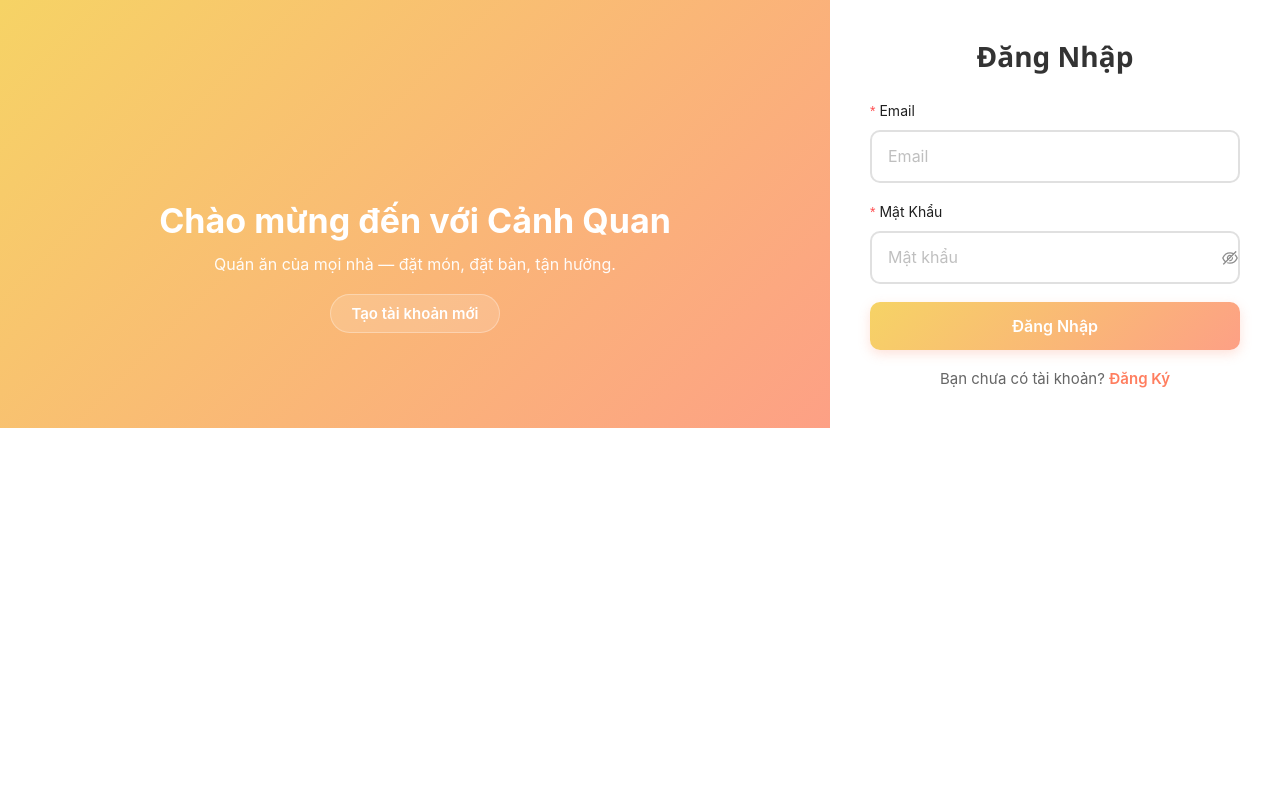
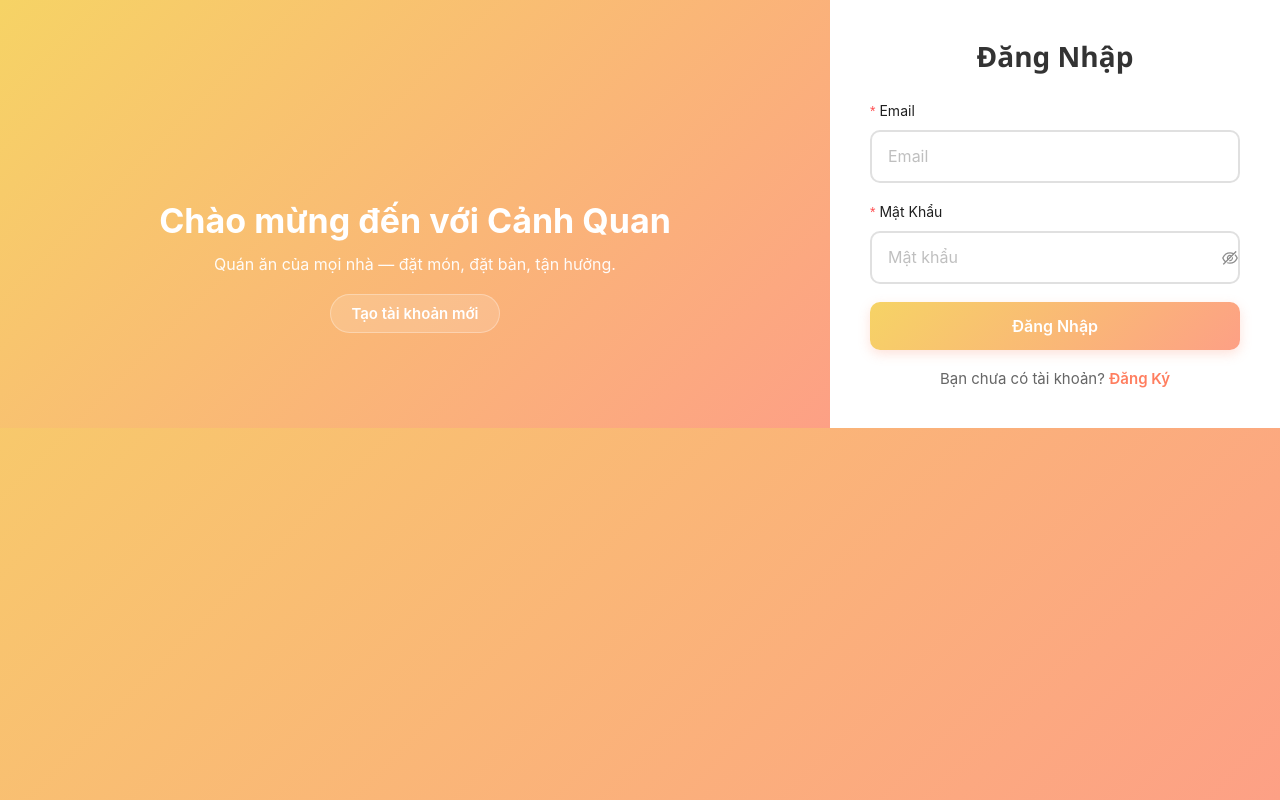
Before and after one commit to hoanglong2111/restaurant-management, a React (Create React App) app in the folder client/: page /login in a window 1280 px wide. Built offline with nearby package versions, Linux system fonts and the light colour scheme; no server answers.

Commit message:
Fix white background area on Login/Register pages - override global body background

```diff
--- a/client/src/CSS/LoginScreen.css
+++ b/client/src/CSS/LoginScreen.css
@@ -1,4 +1,9 @@
 /* LoginScreen.css - Responsive Landing Layout */
+
+/* Override global background for landing page */
+body:has(.landing-wrapper.login-page) {
+  background: linear-gradient(135deg, #f6d365 0%, #fda085 100%) !important;
+}
 
 /* Base landing wrapper */
 .landing-wrapper.login-page {
--- a/client/src/CSS/RegisterScreen.css
+++ b/client/src/CSS/RegisterScreen.css
@@ -1,4 +1,9 @@
 /* RegisterScreen.css - Responsive Landing Layout */
+
+/* Override global background for landing page */
+body:has(.landing-wrapper.register-page) {
+  background: linear-gradient(135deg, #a8edea 0%, #fed6e3 100%) !important;
+}
 
 /* Base landing wrapper */
 .landing-wrapper.register-page {
```
